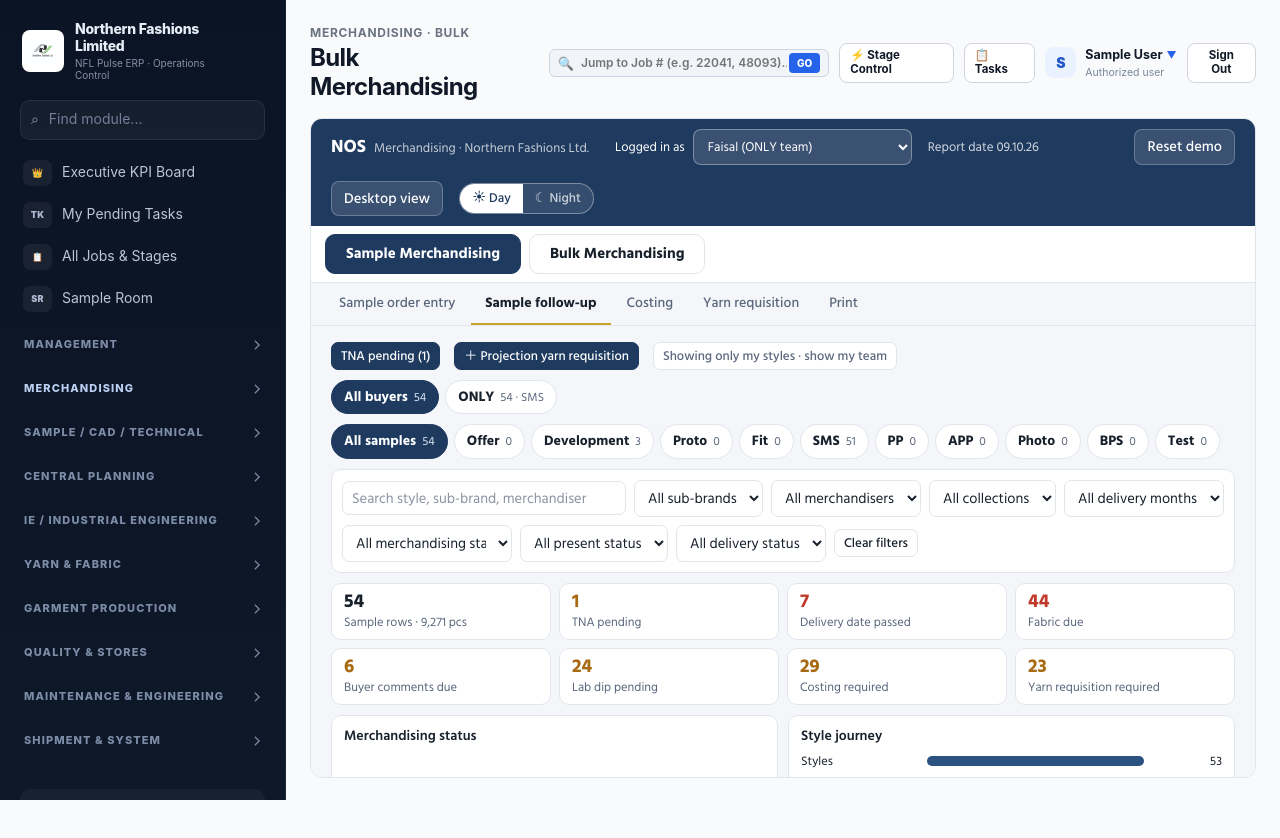
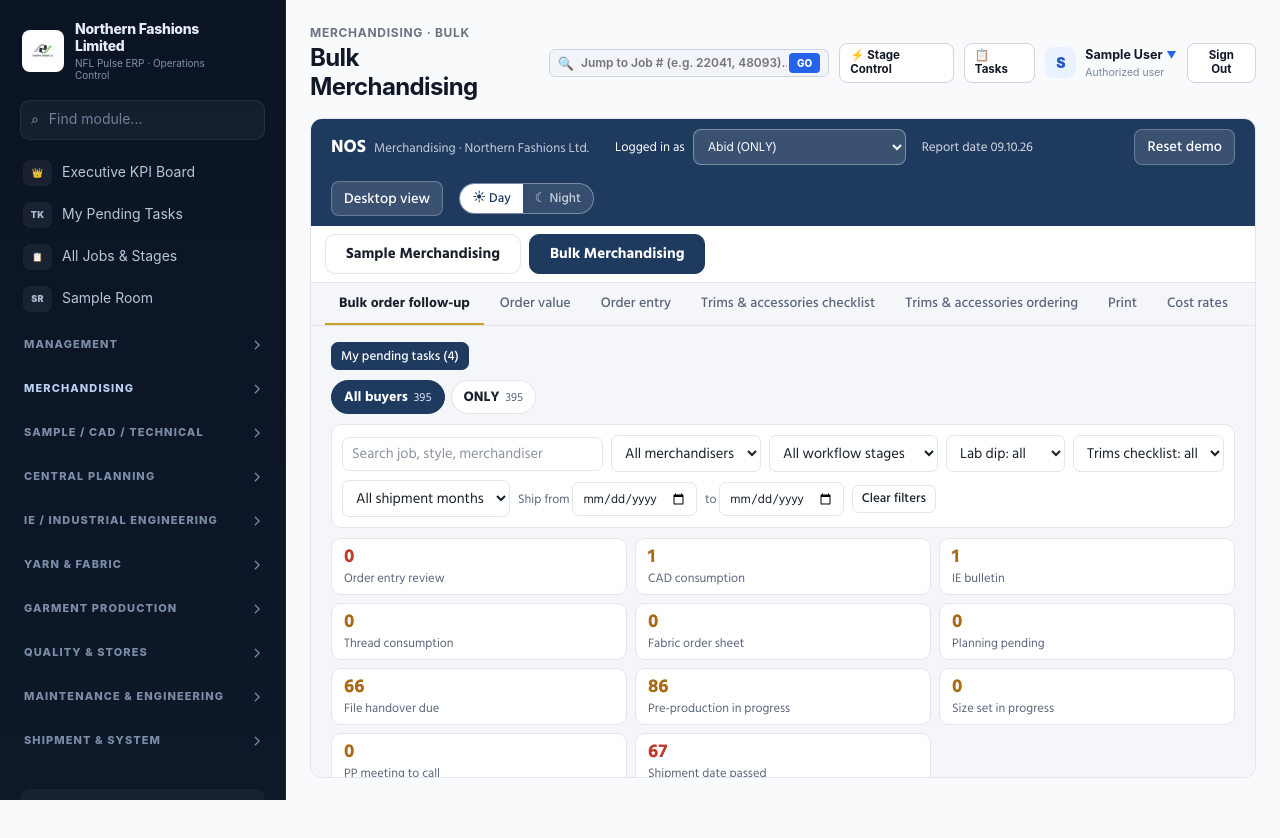
Before and after one commit to shamimusfba-design/NFL-Pulse-ERP-FULL, a Next.js app in the folder apps/web/: page /merchandising-bulk in a window 1280 px wide. Built offline with nearby package versions, Linux system fonts and the light colour scheme; sample sign-in values are in the browser's storage.

Commit message:
merch: sidebar Bulk Merchandising opens the Bulk tab and Sample Merchandising opens the Sample tab (URL ?app=); DASHBOARD badge removed from sidebar

```diff
--- a/apps/web/app/merchandising-bulk/page.tsx
+++ b/apps/web/app/merchandising-bulk/page.tsx
@@ -1,5 +1,5 @@
 'use client';
 import { MerchFrame } from '../sample-merch-frame';
 export default function BulkMerchandisingFramePage() {
-  return <MerchFrame title="Bulk Merchandising" eyebrow="Merchandising · Bulk" />;
+  return <MerchFrame title="Bulk Merchandising" eyebrow="Merchandising · Bulk" app="bulk" />;
 }
--- a/apps/web/app/merchandising-sample/page.tsx
+++ b/apps/web/app/merchandising-sample/page.tsx
@@ -1,5 +1,5 @@
 'use client';
 import { MerchFrame } from '../sample-merch-frame';
 export default function SampleMerchandisingPage() {
-  return <MerchFrame title="Sample Merchandising" eyebrow="Merchandising · Sample" />;
+  return <MerchFrame title="Sample Merchandising" eyebrow="Merchandising · Sample" app="sample" />;
 }
--- a/apps/web/app/sample-merch-frame.tsx
+++ b/apps/web/app/sample-merch-frame.tsx
@@ -4,11 +4,11 @@ import Shell from '../components/Shell';
 
 // Wraps the Sample / Bulk Merchandising prototype screen inside the common ERP shell,
 // so the sidebar stays visible. The screen itself is /merchandising/index.html (unchanged).
-export function MerchFrame({ title, eyebrow }: { title: string; eyebrow: string }) {
+export function MerchFrame({ title, eyebrow, app }: { title: string; eyebrow: string; app: 'sample' | 'bulk' }) {
   return (
     <Shell title={title} eyebrow={eyebrow}>
       <iframe
-        src="/merchandising/index.html"
+        src={`/merchandising/index.html?app=${app}`}
         title={title}
         style={{ width: '100%', height: 'calc(100vh - 140px)', border: '1px solid var(--line, #e1e5ec)', borderRadius: 12, background: '#fff' }}
       />
--- a/apps/web/components/Shell.tsx
+++ b/apps/web/components/Shell.tsx
@@ -220,7 +220,7 @@ export default function Shell({ children, title, eyebrow }: { children: React.Re
                     <span className="nav-text" style={isControlTower ? { fontWeight: 700, color: '#93c5fd' } : isOrderEntry ? { fontWeight: 700, color: '#fde68a' } : undefined}>
                       {item.name}
                     </span>
-                    {isControlTower && <span style={{ marginLeft: 'auto', fontSize: '8px', background: '#2563eb', color: '#fff', padding: '1px 5px', borderRadius: '3px', fontWeight: 900 }}>DASHBOARD</span>}
+
                   </Link>;
                 })}
               </div>
--- a/apps/web/public/merchandising/index.html
+++ b/apps/web/public/merchandising/index.html
@@ -2675,7 +2675,7 @@ let th='light';try{th=localStorage.getItem('nos-theme')||'light'}catch(e){}setTh
 document.querySelectorAll('[data-th]').forEach(b=>{b.onclick=()=>setTheme(b.dataset.th);b.onkeydown=e=>{if(e.key==='Enter'||e.key===' '){e.preventDefault();setTheme(b.dataset.th)}}});
 const sels={sample:$('app-sample').querySelector('#whoSel'),bulk:$('app-bulk').querySelector('#whoSel')};
 const apps={sample:mountSample($('app-sample'),SAMPLE_RAW,SAMPLE_PO),bulk:mountBulk($('app-bulk'),BULK_TRACK)};
-let cur='sample';try{cur=localStorage.getItem('nos-app')||'sample'}catch(e){}if(!apps[cur])cur='sample';
+let cur='sample';try{cur=localStorage.getItem('nos-app')||'sample'}catch(e){}try{const q=new URLSearchParams(location.search).get('app');if(q==='bulk'||q==='sample')cur=q}catch(e){}if(!apps[cur])cur='sample';
 function showApp(a){cur=a;const slot=$('userSlot');slot.innerHTML='';if(sels[a])slot.appendChild(sels[a]);try{localStorage.setItem('nos-app',a)}catch(e){}['sample','bulk'].forEach(k=>$('app-'+k).classList.toggle('on',k===a));apps[a].rerender();renderNav()}
 const MAIN={sample:'Sample Merchandising',bulk:'Bulk Merchandising'};
 function renderNav(){$('mainnav').innerHTML=Object.keys(MAIN).map(k=>`<button class="${cur===k?'on':''}" data-a="${k}">${MAIN[k]}</button>`).join('');
```
